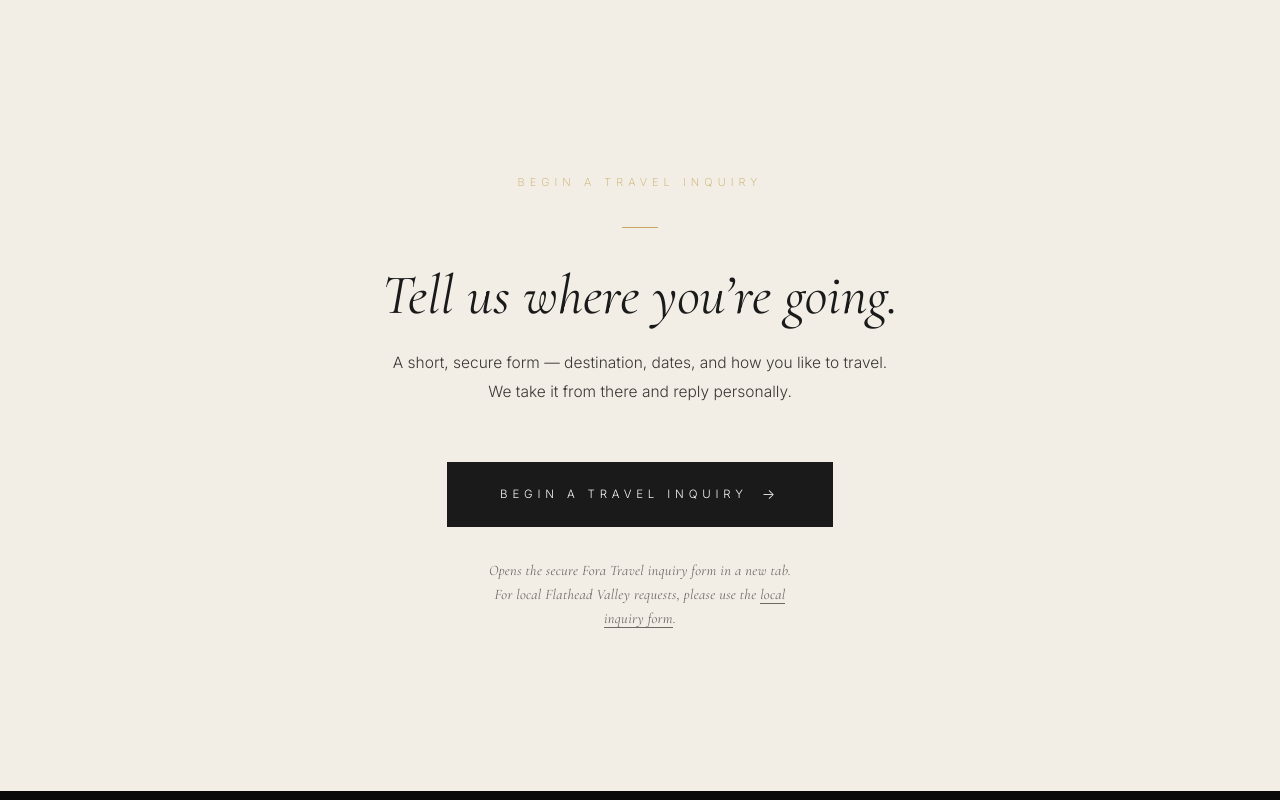
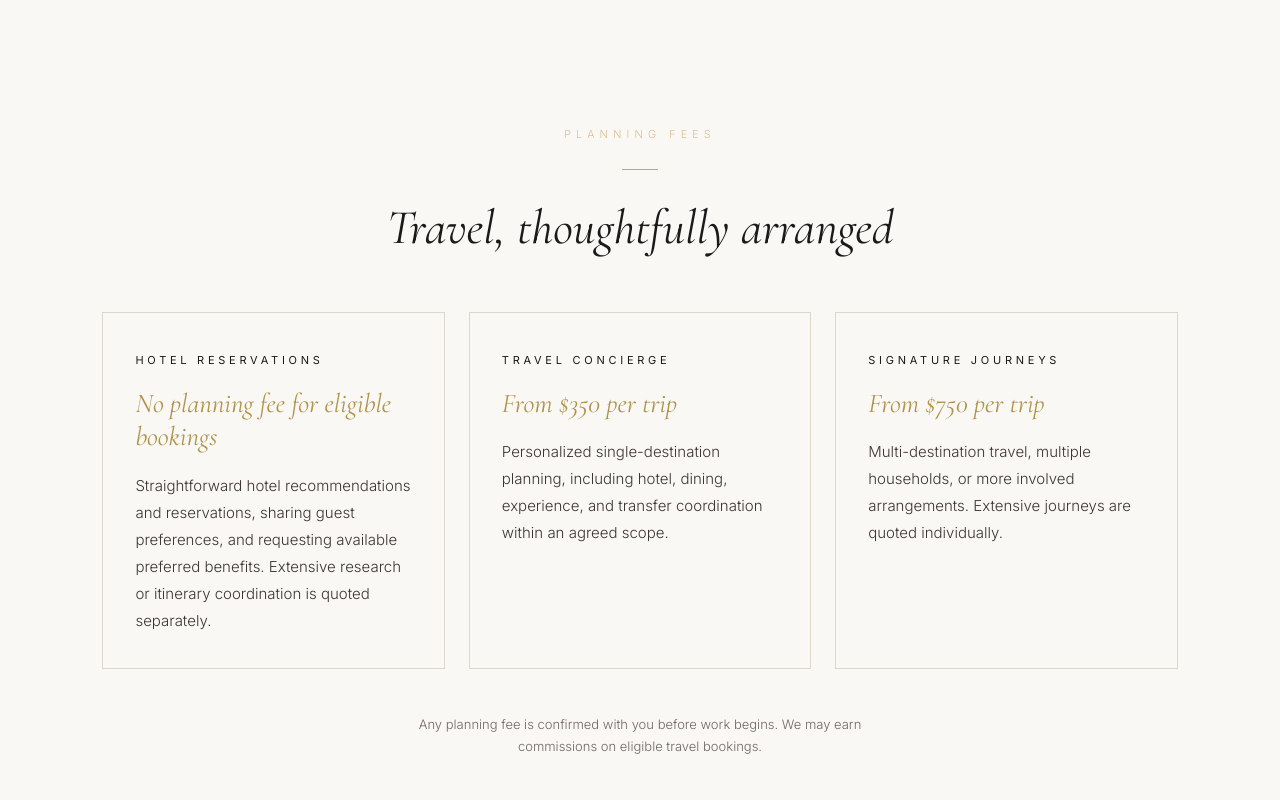
Before and after one commit to Solaceconcierge/solaceconcierge-site, a plain HTML site: page travel/index.html in a window 1280 px wide. Shown: the part 7840-8640 px from the top of the page. Drawn offline with nearby package versions, Linux system fonts and the light colour scheme.

Commit message:
Travel: add Planning Fees section (three tiers + disclosure)

```diff
--- a/travel/index.html
+++ b/travel/index.html
@@ -659,6 +659,29 @@
     .tours__actions { flex-direction: column; align-items: stretch; }
     .tours__actions .dining__btn { justify-content: center; }
   }
+
+  /* ─────────  PLANNING FEES  ───────── */
+  .fees { padding: 16vh 0 14vh; background: var(--ivory); text-align: center; }
+  .fees__eyebrow { font-family: var(--sans); font-weight: 200; font-size: 11px; letter-spacing: 0.46em; text-transform: uppercase; color: var(--gold); margin-bottom: 26px; }
+  .fees__rule { width: 36px; height: 1px; background: var(--gold); margin: 0 auto 30px; }
+  .fees__title { font-family: var(--italic); font-style: italic; font-weight: 400; font-size: clamp(32px, 3.8vw, 52px); line-height: 1.14; color: var(--ink); margin: 0 auto 56px; }
+  .fees__grid { display: grid; grid-template-columns: repeat(3, minmax(0, 1fr)); gap: 24px; max-width: 1080px; margin: 0 auto; text-align: left; }
+  .fees__tier { border: 1px solid var(--hairline); padding: 38px 32px 34px; background: var(--ivory); }
+  .fees__name { font-family: var(--sans); font-weight: 400; font-size: 11px; letter-spacing: 0.34em; text-transform: uppercase; color: var(--ink); margin: 0 0 18px; }
+  .fees__price { font-family: var(--italic); font-style: italic; font-size: 27px; line-height: 1.25; color: var(--gold-deep); margin: 0 0 18px; }
+  .fees__desc { font-family: var(--sans); font-weight: 300; font-size: 15px; line-height: 1.8; color: var(--ink-soft); margin: 0; }
+  .fees__welcome { max-width: 760px; margin: 64px auto 0; padding: 44px 40px 38px; background: #0A0A0A; color: var(--cream); text-align: center; }
+  .fees__welcome-eyebrow { font-family: var(--sans); font-weight: 200; font-size: 10.5px; letter-spacing: 0.44em; text-transform: uppercase; color: var(--gold); margin: 0 0 18px; }
+  .fees__welcome-title { font-family: var(--italic); font-style: italic; font-weight: 400; font-size: clamp(26px, 2.6vw, 34px); line-height: 1.2; margin: 0 0 18px; }
+  .fees__welcome-body { font-family: var(--sans); font-weight: 300; font-size: 15.5px; line-height: 1.8; opacity: 0.85; max-width: 52ch; margin: 0 auto; }
+  .fees__fine { font-family: var(--sans); font-weight: 300; font-size: 12.5px; line-height: 1.7; opacity: 0.6; max-width: 60ch; margin: 22px auto 0; }
+  .fees__disclose { font-family: var(--sans); font-weight: 300; font-size: 13px; line-height: 1.7; color: var(--muted); max-width: 64ch; margin: 44px auto 0; }
+  @media (max-width: 860px) {
+    .fees { padding: 11vh 0 10vh; }
+    .fees__grid { grid-template-columns: 1fr; gap: 16px; }
+    .fees__tier { padding: 30px 26px 28px; }
+    .fees__welcome { padding: 34px 24px 30px; margin-top: 44px; }
+  }
 </style>
 <script type="application/ld+json">
 {
@@ -892,6 +915,36 @@
   </div>
 </section>
 
+<!-- ═══════════════ PLANNING FEES ═══════════════ -->
+<section class="fees" id="planning-fees">
+  <div class="container">
+    <div class="reveal">
+      <p class="fees__eyebrow">Planning Fees</p>
+      <div class="fees__rule"></div>
+      <h2 class="fees__title">Travel, thoughtfully arranged</h2>
+      <div class="fees__grid">
+        <div class="fees__tier">
+          <p class="fees__name">Hotel Reservations</p>
+          <p class="fees__price">No planning fee for eligible bookings</p>
+          <p class="fees__desc">Straightforward hotel recommendations and reservations, sharing guest preferences, and requesting available preferred benefits. Extensive research or itinerary coordination is quoted separately.</p>
+        </div>
+        <div class="fees__tier">
+          <p class="fees__name">Travel Concierge</p>
+          <p class="fees__price">From $350 per trip</p>
+          <p class="fees__desc">Personalized single-destination planning, including hotel, dining, experience, and transfer coordination within an agreed scope.</p>
+        </div>
+        <div class="fees__tier">
+          <p class="fees__name">Signature Journeys</p>
+          <p class="fees__price">From $750 per trip</p>
+          <p class="fees__desc">Multi-destination travel, multiple households, or more involved arrangements. Extensive journeys are quoted individually.</p>
+        </div>
+      </div>
+      <p class="fees__disclose">Any planning fee is confirmed with you before work begins. We may earn commissions on eligible travel bookings.</p>
+    </div>
+  </div>
+</section>
+
+
 <!-- ═══════════════ APP LINK ═══════════════ -->
 <section class="applink" id="request">
   <div class="container">
```
